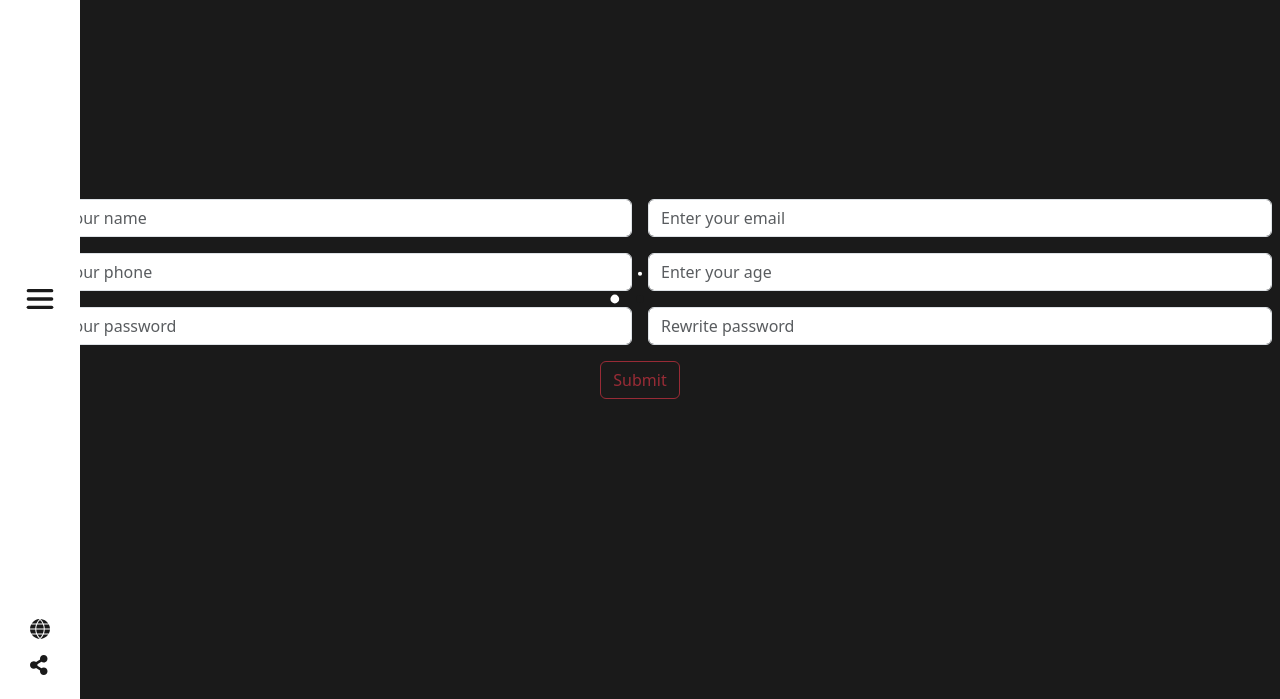
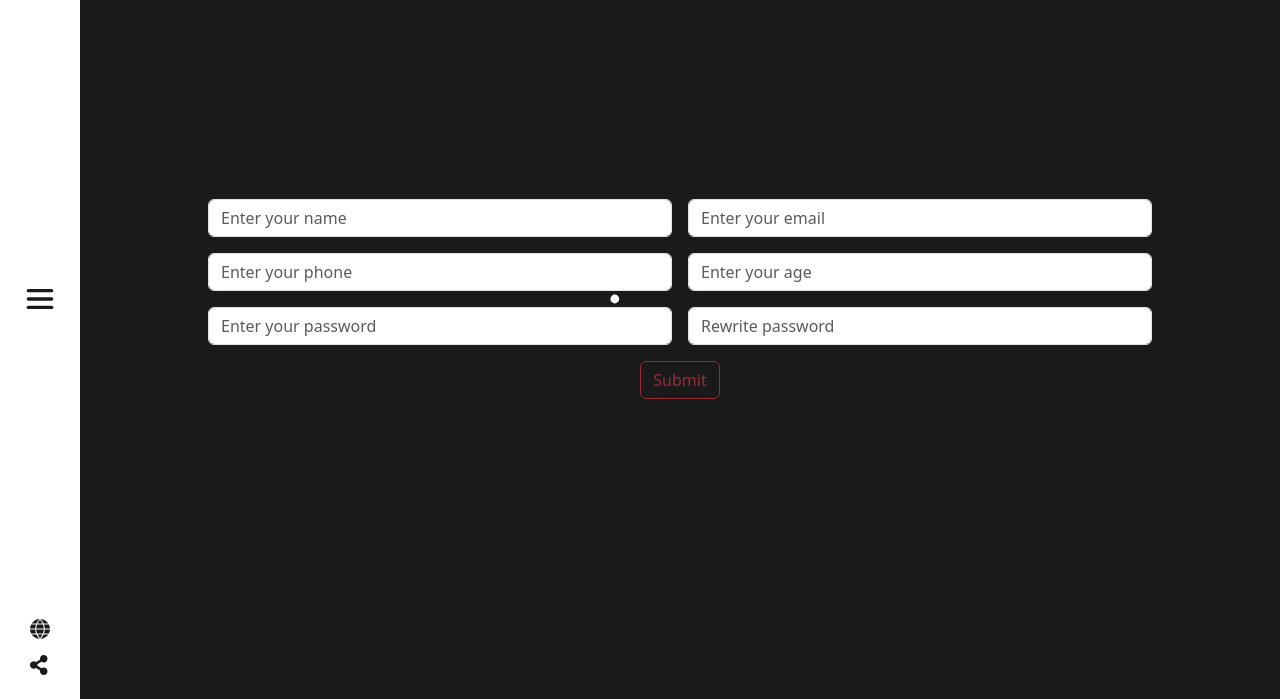
Before and after one commit to krypton225/route-exam-2, a plain HTML site: page index.html in a window 1280 px wide. Shown: the part 101-800 px from the top of the page. Drawn offline with Linux system fonts and the light colour scheme.

Commit message:
add styles for number input appearance & update layout for main & contact sections

```diff
--- a/css/styles.css
+++ b/css/styles.css
@@ -42,6 +42,18 @@ img {
     width: 100%;
     display: block;
     object-fit: cover;
+}
+
+/* Chrome, Safari, Edge, Opera */
+input[type="number"]::-webkit-outer-spin-button,
+input[type="number"]::-webkit-inner-spin-button {
+    -webkit-appearance: none;
+    margin: 0;
+}
+
+/* Firefox */
+input[type="number"] {
+    -moz-appearance: textfield;
 }
 
 ul,
@@ -132,6 +144,20 @@ ul[role="list"] {
         .l-navbar__logo {
             inline-size: 3rem;
         }
+    }
+}
+
+.l-main {
+    min-block-size: 100dvh;
+
+    margin-inline-start: 5rem;
+
+    padding-inline: 1.5rem;
+}
+
+.p-contact-us {
+    .p-contact-us__content {
+        max-inline-size: 60rem;
     }
 }
 
```
